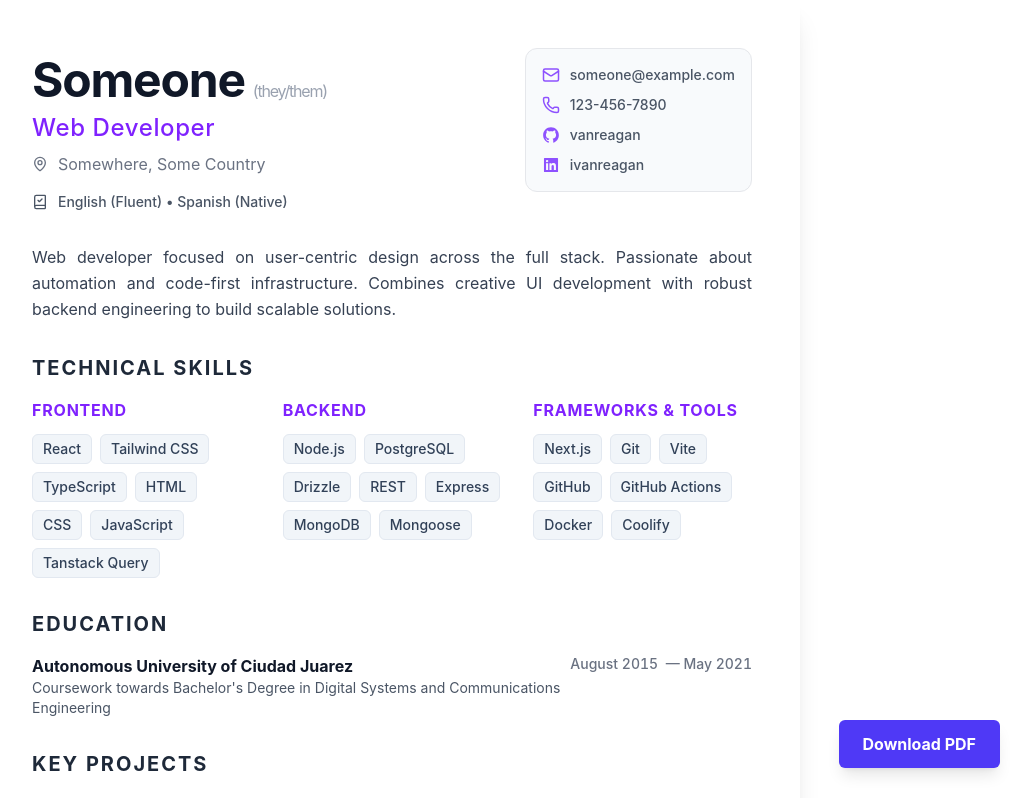
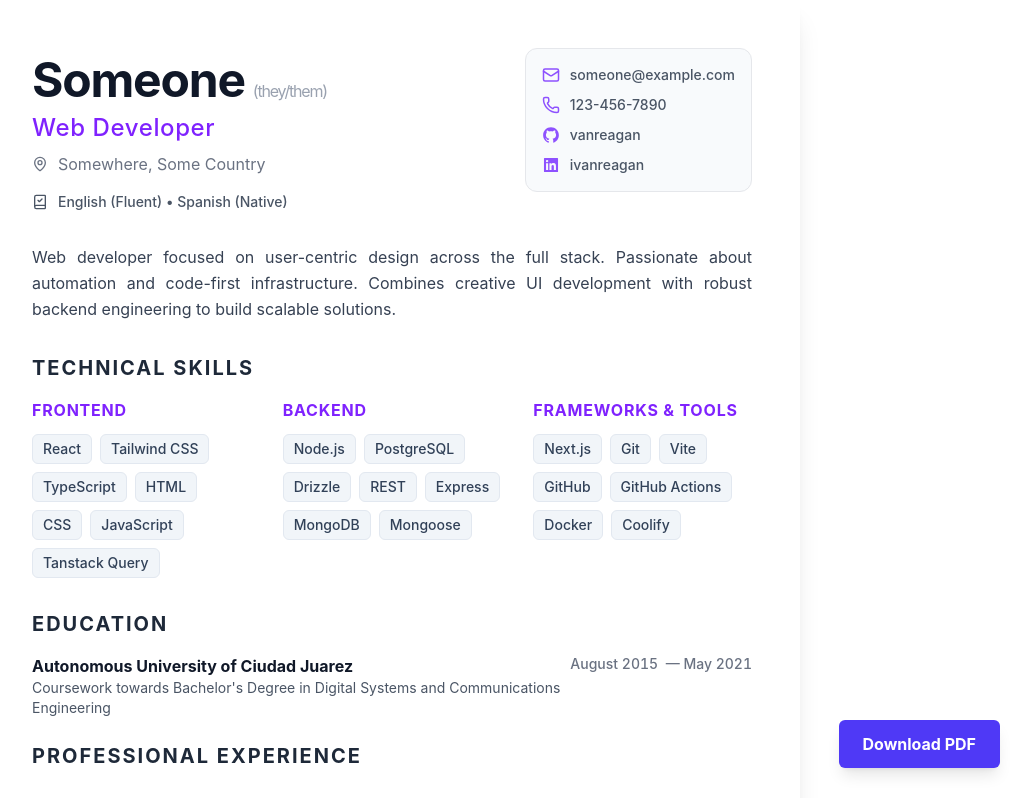
Before and after one commit to vanreagan/resume, a React (Vite) app: page / in a window 1280 px wide. Shown: the top 798 px of the page, without its empty margins (248-1279 px from the left). Built offline with nearby package versions, Linux system fonts and the light colour scheme.

Commit message:
Add Experience component to Document for improved work history display

```diff
--- a/src/Document.tsx
+++ b/src/Document.tsx
@@ -3,6 +3,7 @@ import { Header } from "./components/Header";
 import { Skills } from "./components/Skills";
 import { Projects } from "./components/Projects";
 import { Education } from "./components/Education";
+import { Experience } from "./components/Experience";
 import { useEffect } from "react";
 
 const resume = resumeData;
@@ -18,11 +19,9 @@ export default function Document() {
     // A4/Letter Aspect Ratio Container: 8.5in x 11in = 204 x 264 tailwind units
     <div className="max-w-204 mx-auto min-h-264 bg-white p-12 shadow-xl print:shadow-none print:m-0 print:w-full print:p-0 flex flex-col gap-4">
       <Header basics={resume.basics} />
-
       <Skills skills={resume.skills} />
-
       <Education education={resume.education} />
-
+      <Experience work={resume.work} />
       <Projects projects={resume.projects} />
 
       <div className="fixed bottom-8 right-8 no-print">
```
